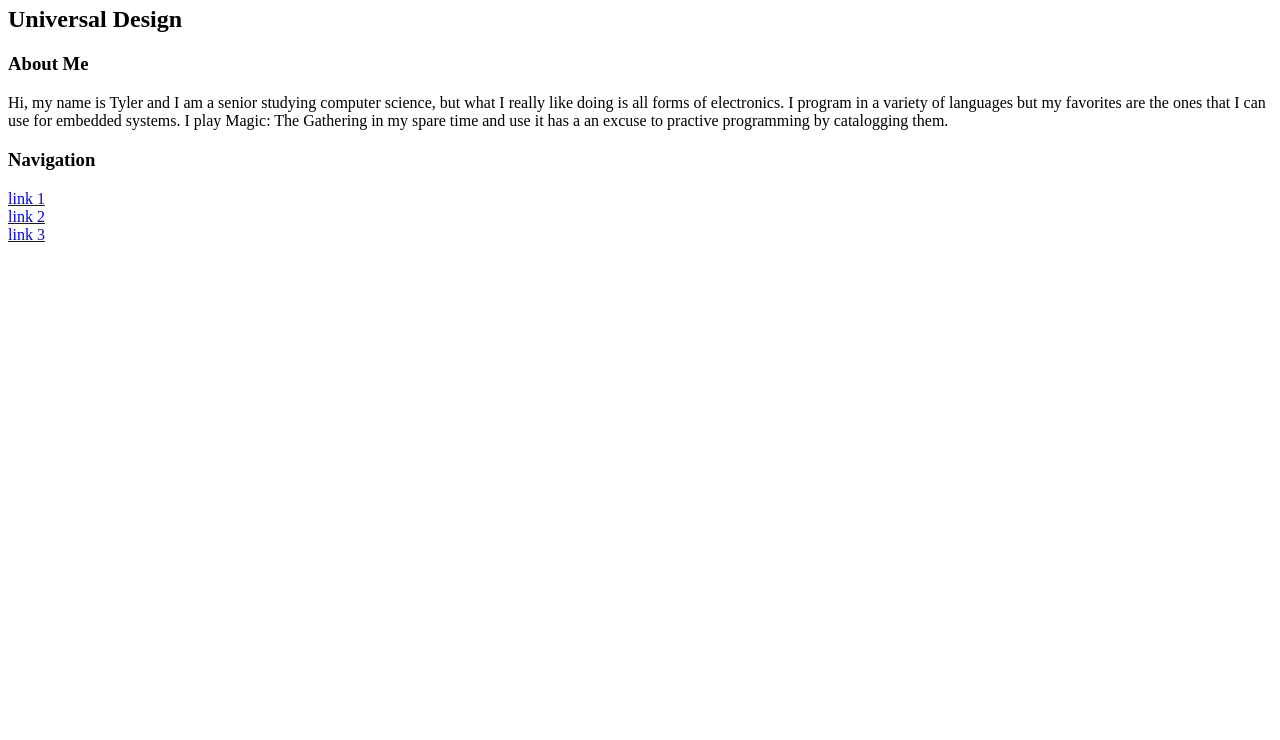
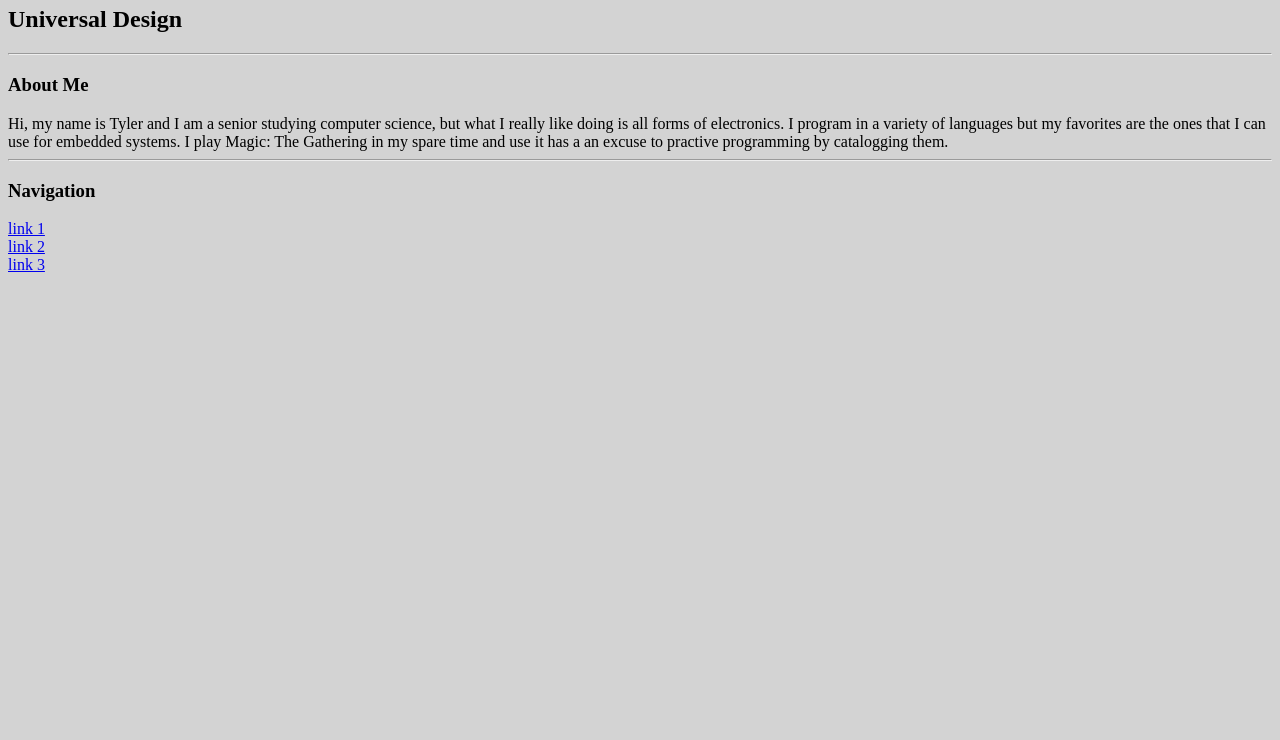
Before and after one commit to Tyler-Scripps/csci-3150-landing-page, a plain HTML site: page index.html in a window 1280 px wide. Shown: the part 60-800 px from the top of the page. Drawn offline with Linux system fonts and the light colour scheme.

Commit message:
horizontal rules and background color

```diff
--- a/index.html
+++ b/index.html
@@ -4,13 +4,15 @@
     <meta name="viewport" content="width=device-width, initial-scale=1.0">
     <title>Tyler Scripps's landing Page</title>
 </head>
-<body>
+<body style="background-color: lightgrey;">
     <h1>Tyler Scripps</h1>
     <h2>Universal Design</h2>
+    <hr>
     <h3>About Me</h3>
     Hi, my name is Tyler and I am a senior studying computer science, but what I really like doing is all forms of electronics.
     I program in a variety of languages but my favorites are the ones that I can use for embedded systems.
     I play Magic: The Gathering in my spare time and use it has a an excuse to practive programming by catalogging them.
+    <hr>
     <h3>Navigation</h3>
     <a href="#">link 1</a>
     <br>
```
